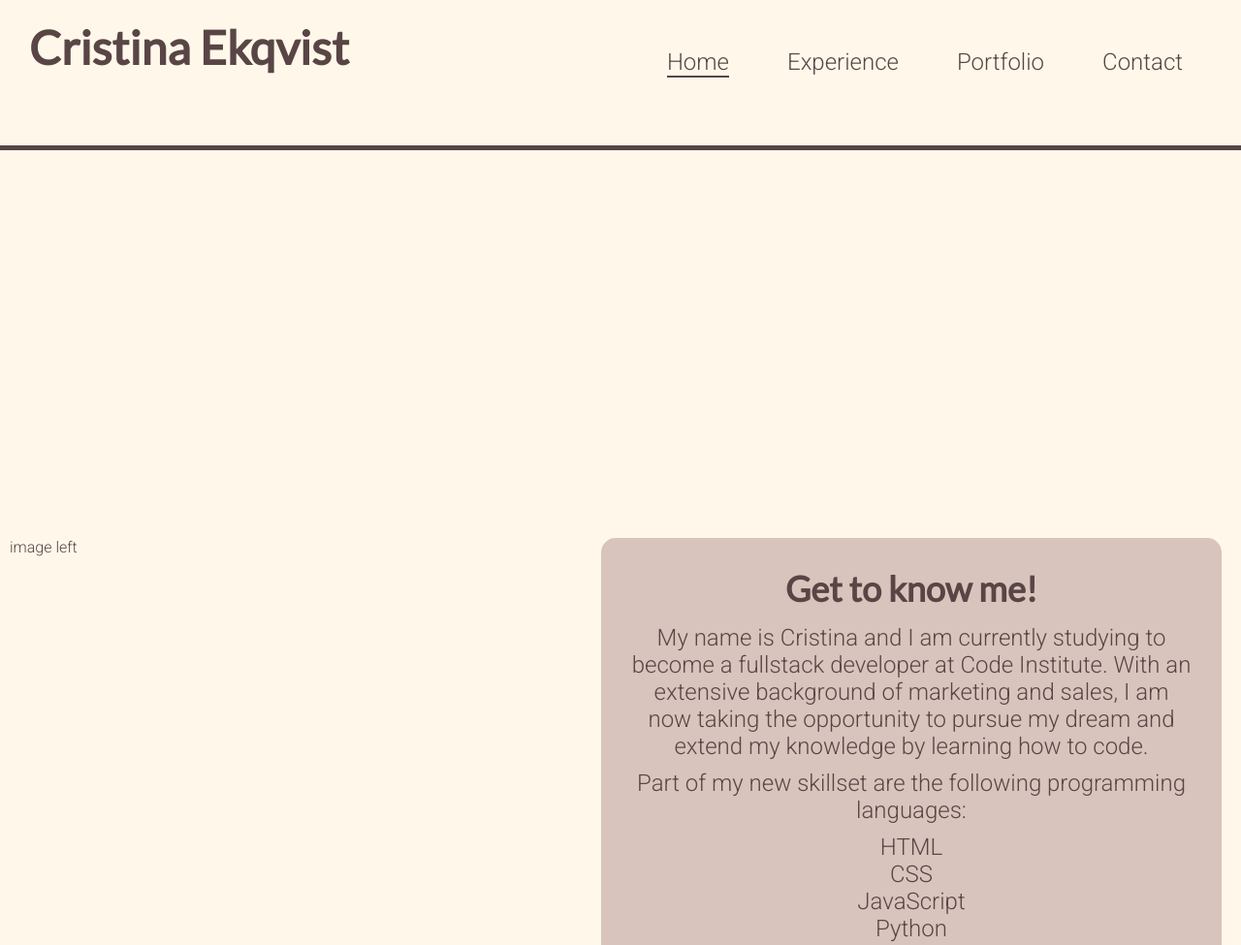
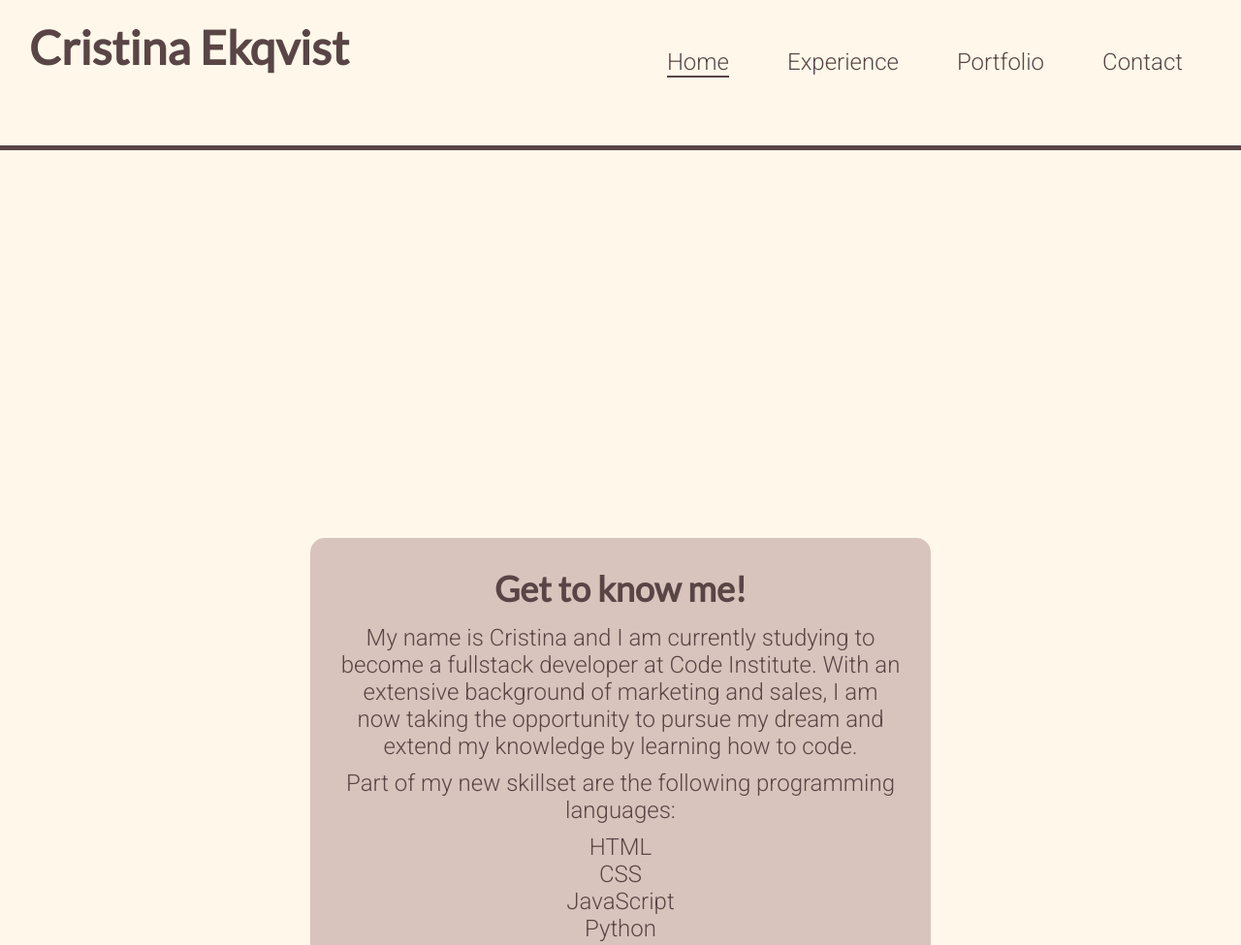
Before and after one commit to BubiniB/cristina-ekqvist-project, a plain HTML site: page index.html in a window 1280 px wide. Shown: the top 975 px of the page at 97% size. Drawn offline with Linux system fonts and the light colour scheme.

Commit message:
Make decision and change layout of index.html. Only center content.  Make style changes accordingly.

```diff
--- a/assets/css/stylesheet.css
+++ b/assets/css/stylesheet.css
@@ -74,21 +74,11 @@ header {
     height: 1020px;
 }
 
-#content-left {
-    width: 20%;
-    height: auto;
-    float: left;
-    box-sizing: border-box;
-    margin-top: 400px;
-    margin-left: 10px;
-}
-
 #content-right {
     width: 50%;
     height: auto;
-    float: right;
     background-color: rgba(158, 118, 118, .4);
-    margin: 400px 20px 0 0;
+    margin: 400px auto;
     padding: 30px;
     border-radius: 15px;
     box-sizing: border-box;
--- a/index.html
+++ b/index.html
@@ -35,9 +35,6 @@
         </nav>
     </header>
     <section id="about">
-        <div id="content-left">
-            image left
-        </div>
         <div id="content-right">
             <h1>
                 Get to know me!
```
